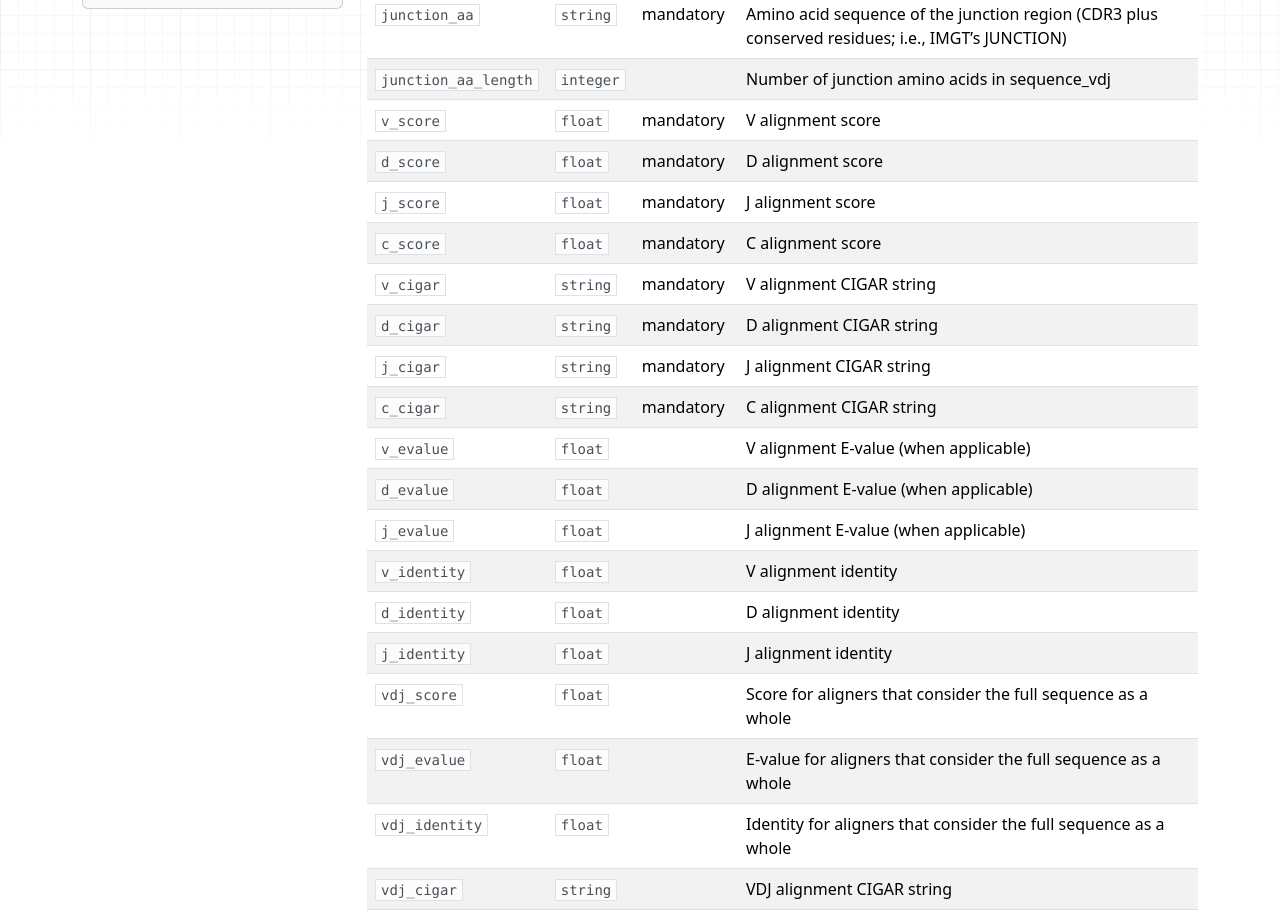
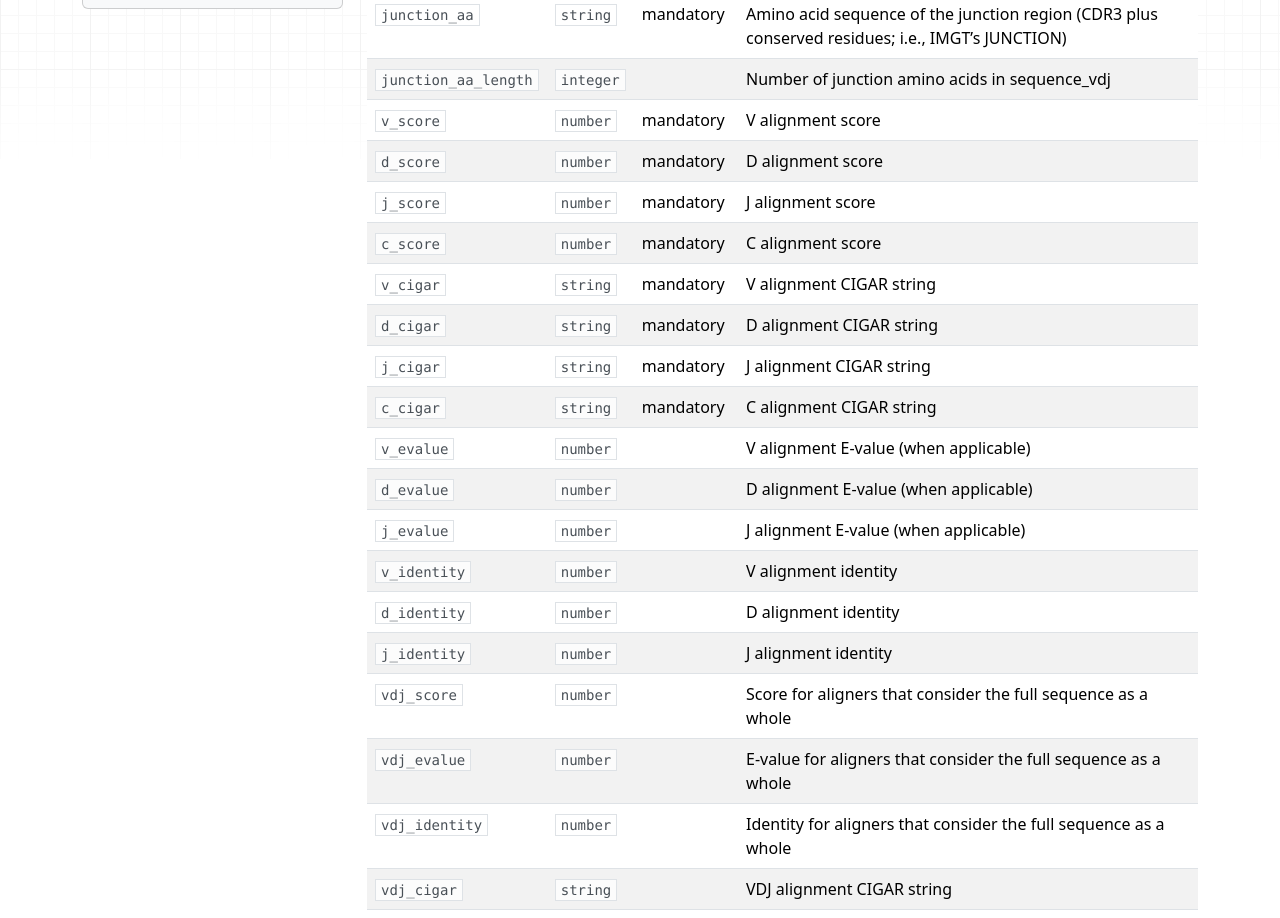
Before and after one commit to airr-community/airr-standards, an MkDocs documentation site: the page built from docs/rearrangements.md, in a window 1280 px wide and 1400 px high, scrolled down 838 px. Shown: the part 147-1065 px from the top of the window. Built offline with MkDocs 1.6.1, drawn with Linux system fonts in a browser that asks for light colours; nearby versions of some CDN libraries; old or Windows-style settings are respelled for this version of MkDocs.

Commit message:
Use OpenAPI types (float => number)

```diff
--- a/docs/rearrangements.md
+++ b/docs/rearrangements.md
@@ -29,23 +29,23 @@ exclude them.
 | `junction_nt_length` | `integer` |  mandatory  | Number of junction nucleotides in sequence_vdj |
 | `junction_aa` | `string` |  mandatory  | Amino acid sequence of the junction region (CDR3 plus conserved residues; i.e., IMGT's JUNCTION) |
 | `junction_aa_length` | `integer` |  | Number of junction amino acids in sequence_vdj |
-| `v_score` | `float` |  mandatory  | V alignment score |
-| `d_score` | `float` |  mandatory  | D alignment score |
-| `j_score` | `float` |  mandatory  | J alignment score |
-| `c_score` | `float` |  mandatory  | C alignment score |
+| `v_score` | `number` |  mandatory  | V alignment score |
+| `d_score` | `number` |  mandatory  | D alignment score |
+| `j_score` | `number` |  mandatory  | J alignment score |
+| `c_score` | `number` |  mandatory  | C alignment score |
 | `v_cigar` | `string` |  mandatory  | V alignment CIGAR string |
 | `d_cigar` | `string` |  mandatory  | D alignment CIGAR string |
 | `j_cigar` | `string` |  mandatory  | J alignment CIGAR string |
 | `c_cigar` | `string` |  mandatory  | C alignment CIGAR string |
-| `v_evalue` | `float` |  | V alignment E-value (when applicable) |
-| `d_evalue` | `float` |  | D alignment E-value (when applicable) |
-| `j_evalue` | `float` |  | J alignment E-value (when applicable) |
-| `v_identity` | `float` |  | V alignment identity |
-| `d_identity` | `float` |  | D alignment identity |
-| `j_identity` | `float` |  | J alignment identity |
-| `vdj_score` | `float` |  | Score for aligners that consider the full sequence as a whole |
-| `vdj_evalue` | `float` |  | E-value for aligners that consider the full sequence as a whole |
-| `vdj_identity` | `float` |  | Identity for aligners that consider the full sequence as a whole |
+| `v_evalue` | `number` |  | V alignment E-value (when applicable) |
+| `d_evalue` | `number` |  | D alignment E-value (when applicable) |
+| `j_evalue` | `number` |  | J alignment E-value (when applicable) |
+| `v_identity` | `number` |  | V alignment identity |
+| `d_identity` | `number` |  | D alignment identity |
+| `j_identity` | `number` |  | J alignment identity |
+| `vdj_score` | `number` |  | Score for aligners that consider the full sequence as a whole |
+| `vdj_evalue` | `number` |  | E-value for aligners that consider the full sequence as a whole |
+| `vdj_identity` | `number` |  | Identity for aligners that consider the full sequence as a whole |
 | `vdj_cigar` | `string` |  | VDJ alignment CIGAR string |
 | `v_start` | `integer` |  | Position of first V nucleotide in 'sequence' field |
 | `v_end` | `integer` |  | End coordinate of the V segment in 'sequence' field |
```
Also changed, not shown: docs/alignments.md (+4 -4 lines), docs/common.md (+2 -2 lines), 5 other files.
